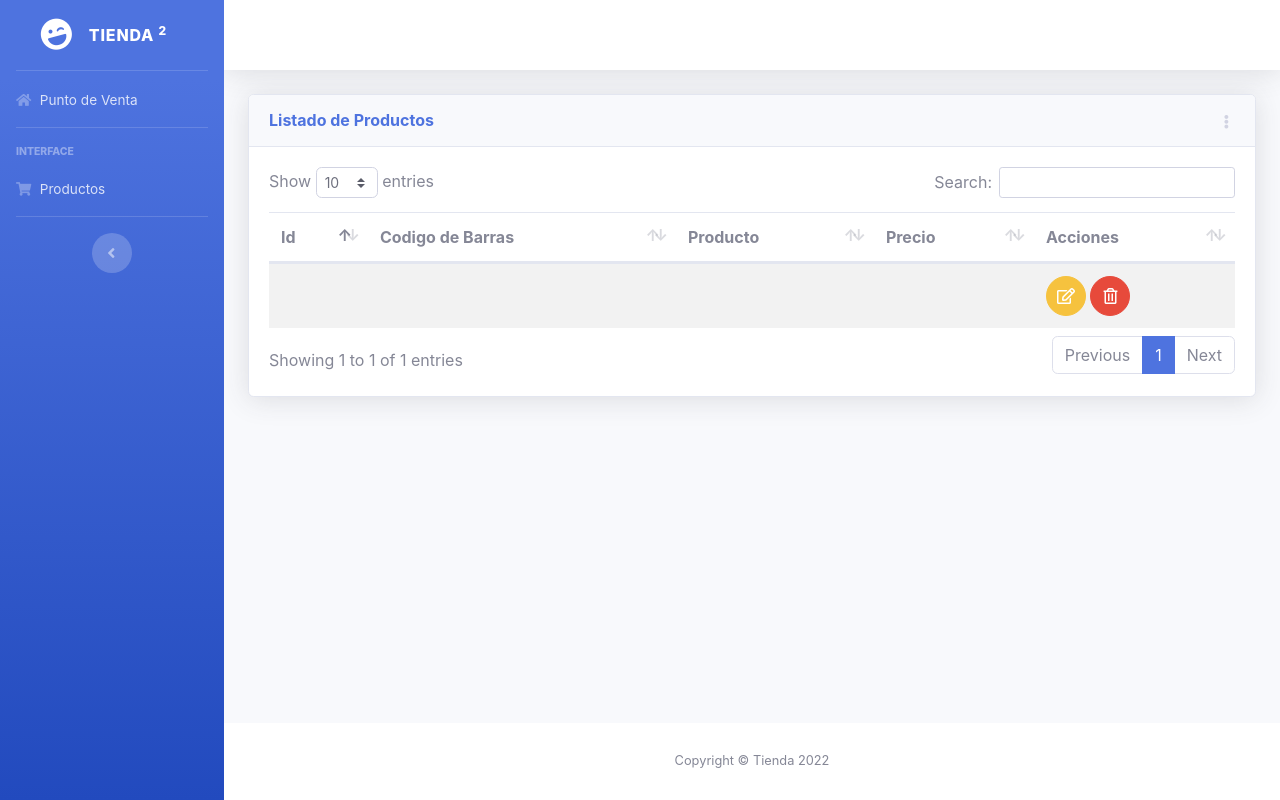
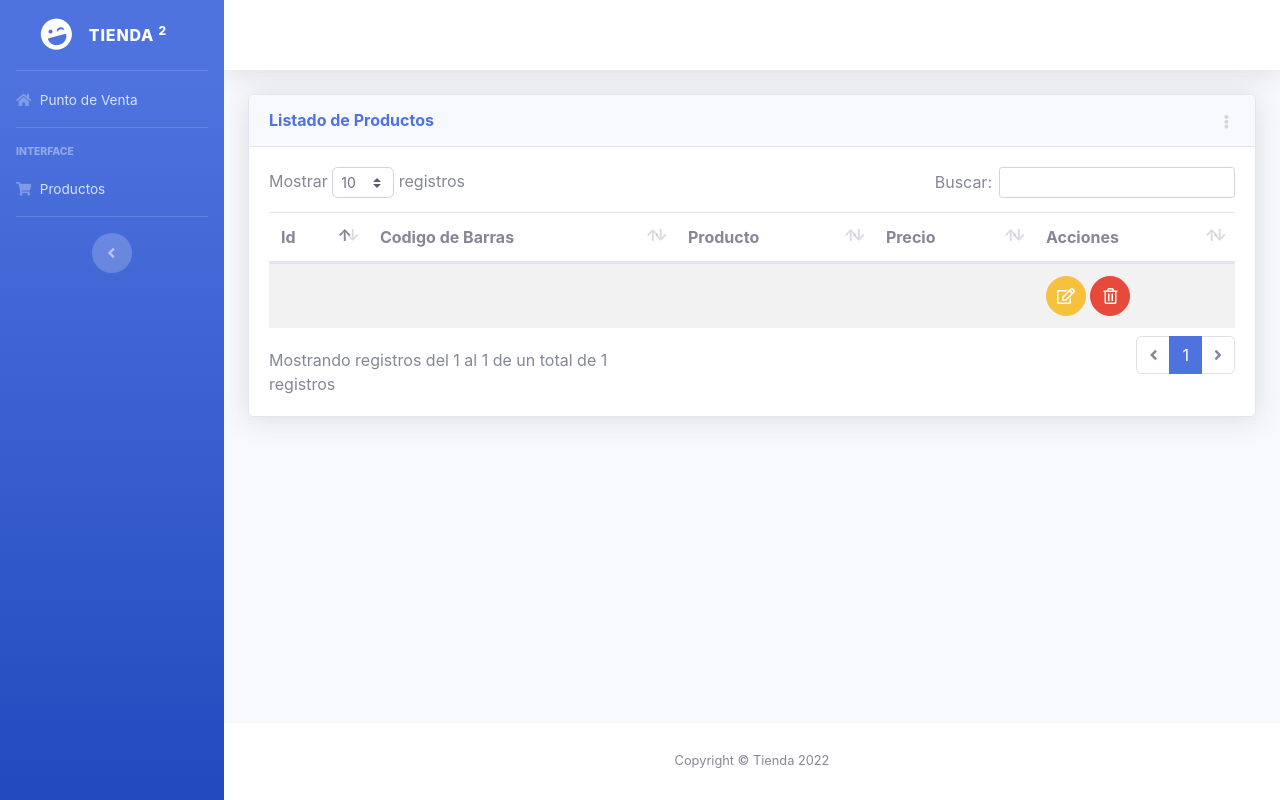
Before and after one commit to Andres-Hernandez-Mata/Tienda, a Flask app: page /productos in a window 1280 px wide. Run offline with Flask 2, Linux system fonts and the light colour scheme; lists and menus that the app fills with data are empty; some libraries are stand-ins or nearby versions; some web fonts are replaced.

Commit message:
Lenguaje de tabla en productos

```diff
--- a/src/templates/productos.html
+++ b/src/templates/productos.html
@@ -66,7 +66,32 @@
 <script>
     // Call the dataTables jQuery plugin
     $(document).ready(function() {
-        $('.table').DataTable();
+        $('.table').DataTable({
+            "language": {
+                "sProcessing": "Procesando...",
+                "sLengthMenu": "Mostrar _MENU_ registros",
+                "sZeroRecords": "No se encontraron resultados",
+                "sEmptyTable": "Ningún dato disponible en esta tabla",
+                "sInfo": "Mostrando registros del _START_ al _END_ de un total de _TOTAL_ registros",
+                "sInfoEmpty": "Mostrando registros del 0 al 0 de un total de 0 registros",
+                "sInfoFiltered": "(filtrado de un total de _MAX_ registros)",
+                "sInfoPostFix": "",
+                "sSearch": "Buscar:",
+                "sUrl": "",
+                "sInfoThousands": ",",
+                "sLoadingRecords": "Cargando...",
+                "oPaginate": {
+                    "sFirst": "<span class='fa fa-angle-double-left'></span>",
+                    "sLast": "<span class='fa fa-angle-double-right'></span>",
+                    "sNext": "<span class='fa fa-angle-right'></span>",
+                    "sPrevious": "<span class='fa fa-angle-left'></span>"
+                },
+                "oAria": {
+                    "sSortAscending": ": Activar para ordenar la columna de manera ascendente",
+                    "sSortDescending": ": Activar para ordenar la columna de manera descendente"
+                }
+            }
+        });
     });
 </script>
 {% endblock %}
```
